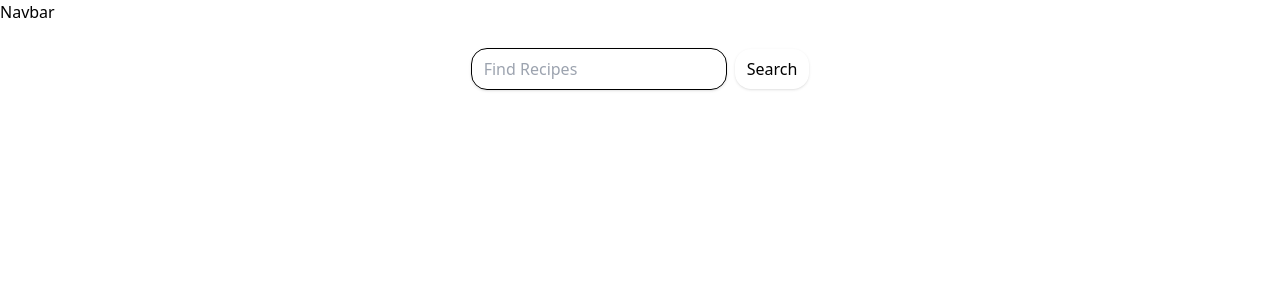
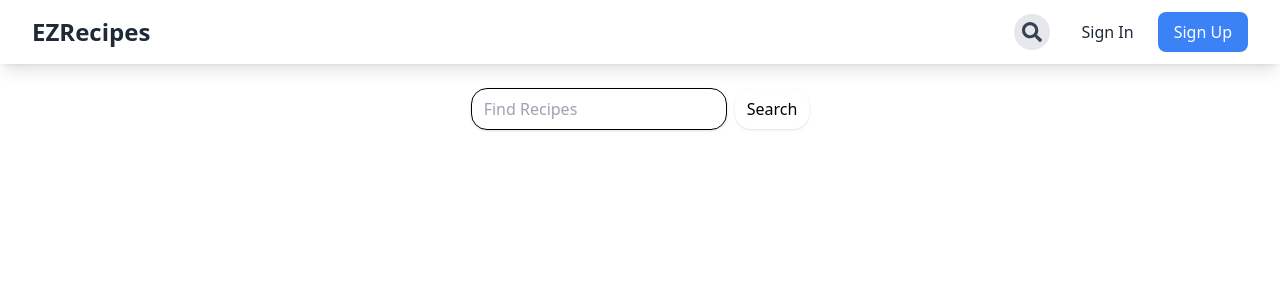
Before and after one commit to brianguyen97/ez-recipes, a React (Create React App) app: page /search in a window 1280 px wide. Shown: the top 300 px of the page. Built offline with nearby package versions, Linux system fonts and the light colour scheme; no server answers.

Commit message:
finish navbar

```diff
--- a/src/components/Navbar.jsx
+++ b/src/components/Navbar.jsx
@@ -1,7 +1,41 @@
 import React from "react";
+import { Link } from "react-router-dom";
+import { FaSearch } from "react-icons/fa";
 
 function Navbar() {
-  return <div>Navbar</div>;
+  return (
+    <nav className="bg-white shadow-lg">
+      <div className="max-w-7xl mx-auto px-4 sm:px-6 lg:px-8">
+        <div className="flex justify-between h-16">
+          <div className="flex items-center">
+            <Link to="/" className="text-2xl font-bold text-gray-800">
+              EZRecipes
+            </Link>
+          </div>
+          <div className="flex items-center">
+            <Link
+              to="/search"
+              className="p-2 rounded-full bg-gray-200 hover:bg-gray-300"
+            >
+              <FaSearch className="h-5 w-5 text-gray-700" />
+            </Link>
+            <Link
+              to="/signin"
+              className="py-2 px-4 rounded-lg text-gray-800 font-medium ml-4 hover:bg-gray-200"
+            >
+              Sign In
+            </Link>
+            <Link
+              to="/signup"
+              className="py-2 px-4 bg-blue-500 hover:bg-blue-600 rounded-lg text-white font-medium ml-2"
+            >
+              Sign Up
+            </Link>
+          </div>
+        </div>
+      </div>
+    </nav>
+  );
 }
 
 export default Navbar;
```
